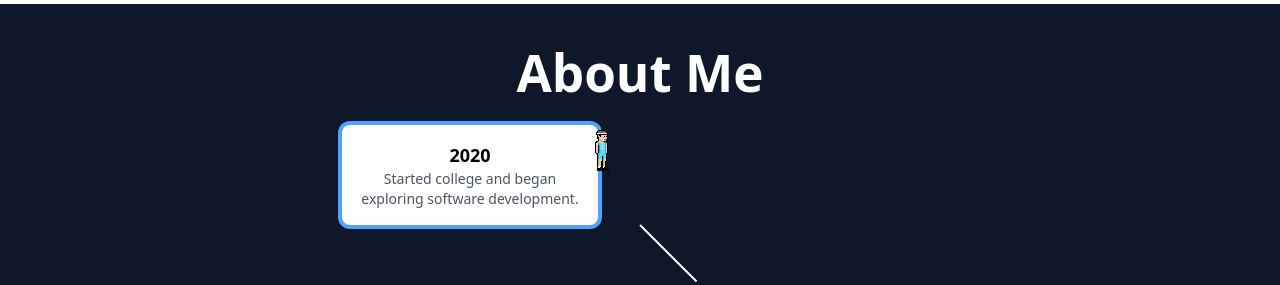
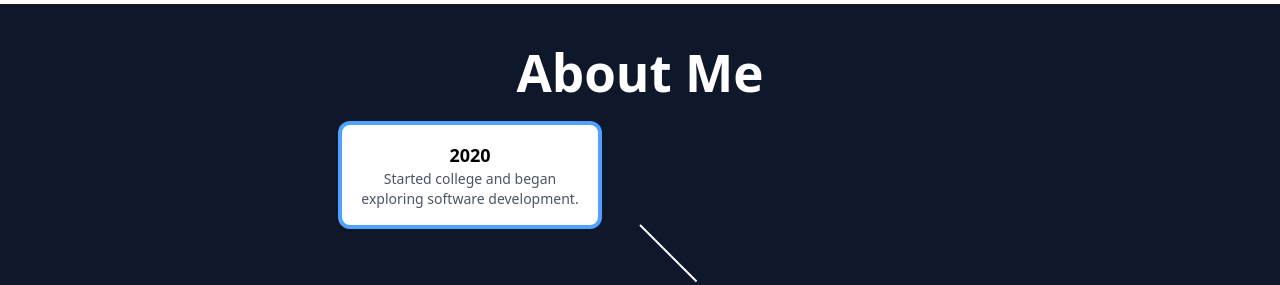
Before and after one commit to nicorox247/Nick-Felix-Site, a React (Vite) app: page /about in a window 1280 px wide. Shown: the part 760-1045 px from the top of the page. Built offline with nearby package versions, Linux system fonts and the light colour scheme.

Commit message:
relative spacing fixes, runner still needs work

```diff
--- a/src/components/AthleteSprite.jsx
+++ b/src/components/AthleteSprite.jsx
@@ -1,7 +1,7 @@
 import { useEffect, useRef, useState } from 'react';
 import athleteSprite from '../assets/athlete-sprite.png';
 
-export default function AthleteSprite({ activeIndex, isRunning, facingLeft }) {
+export default function AthleteSprite({ activeIndex, isRunning, facingLeft, nodeRefs }) {
   const translateRef = useRef(null);
   const [frame, setFrame] = useState(0);
   const [frameWidth, setFrameWidth] = useState(0);
@@ -31,14 +31,18 @@ export default function AthleteSprite({ activeIndex, isRunning, facingLeft }) {
   }, [isRunning]);
 
   useEffect(() => {
-    const nodeSpacingY = 200;
-    const offsetY = activeIndex * nodeSpacingY;
-    const offsetX = activeIndex % 2 === 0 ? -80 : 80;
+    const node = nodeRefs.current[activeIndex];
+    if (node && translateRef.current) {
+      const rect = node.getBoundingClientRect();
+      const scrollY = window.scrollY;
+      const scrollX = window.scrollX;
 
-    if (translateRef.current) {
-      translateRef.current.style.transform = `translate(${offsetX}px, ${offsetY}px)`;
+      const spriteX = rect.right + scrollX - frameWidth / 2; // right edge of node
+      const spriteY = rect.top + scrollY - frameHeight / 2; // top edge of node
+
+      translateRef.current.style.transform = `translate(${spriteX}px, ${spriteY}px)`;
     }
-  }, [activeIndex]);
+  }, [activeIndex, frameWidth, frameHeight]);
 
   const col = frame % cols;
   const row = Math.floor(frame / cols);
--- a/src/components/TimelineNode.jsx
+++ b/src/components/TimelineNode.jsx
@@ -1,5 +1,7 @@
 // src/components/TimelineNode.jsx
-export default function TimelineNode({ timelineData, activeIndex }) {
+import { useRef } from 'react';
+
+export default function TimelineNode({ timelineData, activeIndex, nodeRefs }) {
     return (
       <div className="relative flex flex-col pb-10 items-center">
         {timelineData.map((item, index) => {
@@ -7,8 +9,9 @@ export default function TimelineNode({ timelineData, activeIndex }) {
           const yOffset = index * 200;
           const xOffset = isLeft ? '-translate-x-[170px]' : 'translate-x-[170px]';
           const isActive = index === activeIndex;
+
           const containerMid = window.innerWidth / 2;
-          const nodeOffset = 170; // should match the xOffset magnitude
+            const nodeOffset = 170;
             const leftOffset = isLeft ? containerMid - nodeOffset : containerMid + nodeOffset;
 
 
@@ -20,7 +23,6 @@ export default function TimelineNode({ timelineData, activeIndex }) {
             transformOrigin: 'top center',
             marginTop: '1.5rem',
             marginBottom: '1.5rem',
-            left: `${leftOffset}px`,
             position: 'relative',
             top: `${yOffset + 60}px`,
           };
@@ -29,8 +31,8 @@ export default function TimelineNode({ timelineData, activeIndex }) {
           return (
             <div key={index}>
                 <div
-                className={` ${xOffset} w-64 p-4 rounded-lg bg-white shadow-md transition-all duration-700 ${isActive ? 'ring-4 ring-blue-400' : ''}`}
-                style={{ top: `${yOffset}px` }}
+                    ref={(el) => (nodeRefs.current[index] = el)} // ← Save ref
+                    className={`relative ${xOffset} w-64 p-4 rounded-lg bg-white shadow-md transition-all duration-700 ${isActive ? 'ring-4 ring-blue-400' : ''}`}
                     >
                     <h3 className="font-bold text-lg text-black">{item.title || item.year}</h3>
                     <p className="text-sm text-gray-600">{item.description}</p>
--- a/src/pages/About.jsx
+++ b/src/pages/About.jsx
@@ -1,5 +1,5 @@
 // src/pages/About.jsx
-import { useState } from 'react';
+import { useState, useRef } from 'react';
 import AthleteSprite from '../components/AthleteSprite';
 import TimelineNode from '../components/TimelineNode';
 
@@ -30,6 +30,7 @@ export default function About() {
   const [activeIndex, setActiveIndex] = useState(0);
   const [isRunning, setIsRunning] = useState(false);
   const [facingLeft, setFacingLeft] = useState(false); // false = right
+  const nodeRefs = useRef([]);
 
   const handleArrowClick = (direction) => {
     const newIndex = activeIndex + direction;
@@ -93,12 +94,13 @@ export default function About() {
 
             {/* Wrapper to push entire timeline content down */}
             <div className="relative felx flex-col ">
-                <TimelineNode timelineData={timelineData} activeIndex={activeIndex} />
+                <TimelineNode timelineData={timelineData} activeIndex={activeIndex} nodeRefs={nodeRefs}/>
 
                 <AthleteSprite
                 activeIndex={activeIndex}
                 isRunning={isRunning}
                 facingLeft={facingLeft}
+                nodeRefs={nodeRefs}
                 />
 
                 <div className="relative flex gap-4 justify-center">
```
Lines whose indentation alone changed are shown as unchanged.
